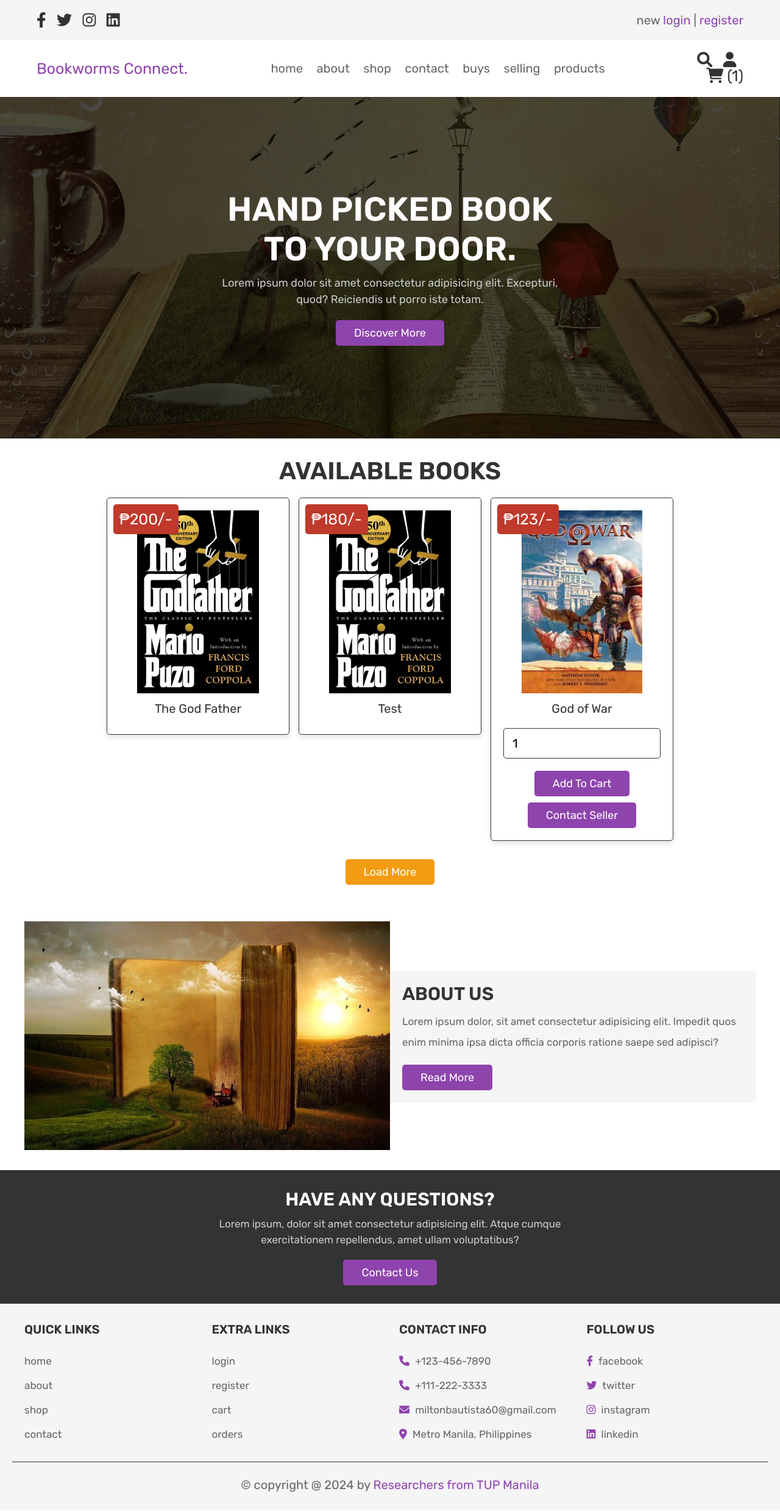
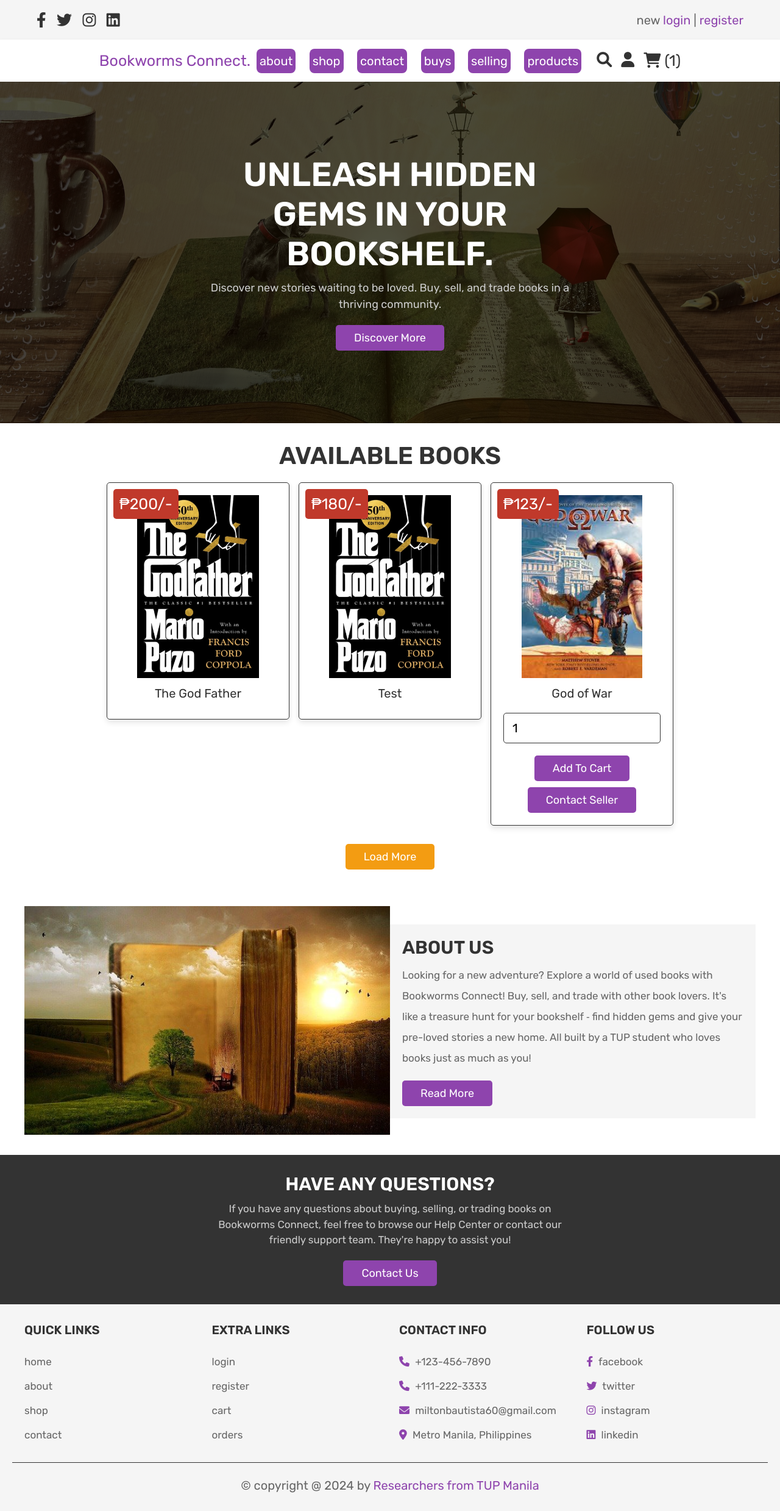
Before and after one commit to Miltonyuu/Bookworms-application, a PHP site: page /home.php in a window 1280 px wide. Shown: the whole page at 61% size. Before the commit the page ends 2447 px from the top, so only its background shows below. Run offline with PHP 8.4, Linux system fonts and the light colour scheme; a user stored in the database is signed in; data comes from the database, SQL or seed files in the repository.

Commit message:
updating the header and home
updating the header and home

```diff
--- /dev/null
+++ b/css/header.css
@@ -0,0 +1,22 @@
+.header-2{
+    display: flex;
+    justify-content: center;
+    align-items: space-between;
+}
+
+.header-2 .icon{
+    margin: 1px;
+}
+.header .header-2 .navbar .button-34{
+    background-color: #8e44ad;
+    border-radius: 8px;
+    padding-left: 5px;
+    padding-right: 5px;
+    padding-top: 8px;
+    padding-bottom: 8px;
+}
+
+#special-color{
+    color: white;
+    text-align: center;
+}
--- a/header.php
+++ b/header.php
@@ -21,6 +21,8 @@
 ?>
 
 
+<link rel="stylesheet" href="css/header.css">
+
 <header class="header">
 
    <div class="header-1">
@@ -40,17 +42,16 @@
          <a href="home.php" class="logo">Bookworms Connect.</a>
 
          <nav class="navbar">
-            <a href="home.php">home</a>
-            <a href="about.php">about</a>
-            <a href="shop.php">shop</a>
-            <a href="contact.php">contact</a>
-            <a href="orders.php">buys</a>
-            <a href="user_orders.php">selling</a>
-            <a href="user_products.php">products</a>
+         <a href="about.php"class="button-34" id="special-color">about</a>
+            <a href="shop.php"class="button-34" id="special-color">shop</a>
+            <a href="contact.php"class="button-34" id="special-color">contact</a>
+            <a href="orders.php"class="button-34" id="special-color">buys</a>
+            <a href="user_orders.php"class="button-34" id="special-color">selling</a>
+            <a href="user_products.php"class="button-34" id="special-color">products</a>
 
          </nav>
 
-         <div class="icons">
+         <div class="icons" style="display:flex; margin:0;">
             <div id="menu-btn" class="fas fa-bars"></div>
             <a href="search_page.php" class="fas fa-search"></a>
             <div id="user-btn" class="fas fa-user"></div>
@@ -65,7 +66,7 @@
 
 
             ?>
-          <div class="icons">
+          <div class="icons" style="display:flex; margin:0;">
                <?php
                      if (isset($_SESSION['user_id'])) {
                         $user_id = $_SESSION['user_id'];
@@ -77,7 +78,7 @@
 
          </div>
 
-         <div class="user-box">
+         <div class="user-box" style="margin:0;">
             <p>username : <span><?php echo $_SESSION['user_name']; ?></span></p>
             <p>email : <span><?php echo $_SESSION['user_email']; ?></span></p>
             <a href="user_profile.php" class="profile-btn">Profile Details</a>
--- a/home.php
+++ b/home.php
@@ -52,8 +52,8 @@
 <section class="home">
 
    <div class="content">
-      <h3>Hand Picked Book to your door.</h3>
-      <p>Lorem ipsum dolor sit amet consectetur adipisicing elit. Excepturi, quod? Reiciendis ut porro iste totam.</p>
+   <h3>Unleash hidden gems in your bookshelf.</h3>
+      <p>Discover new stories waiting to be loved. Buy, sell, and trade books in a thriving community.</p>
       <a href="about.php" class="white-btn">discover more</a>
    </div>
 
@@ -128,7 +128,7 @@
 
       <div class="content">
          <h3>about us</h3>
-         <p>Lorem ipsum dolor, sit amet consectetur adipisicing elit. Impedit quos enim minima ipsa dicta officia corporis ratione saepe sed adipisci?</p>
+         <p>Looking for a new adventure? Explore a world of used books with Bookworms Connect! Buy, sell, and trade with other book lovers. It's like a treasure hunt for your bookshelf &#8209 find hidden gems and give your pre-loved stories a new home. All built by a TUP student who loves books just as much as you!</p>
          <a href="about.php" class="btn">read more</a>
       </div>
 
@@ -140,7 +140,7 @@
 
    <div class="content">
       <h3>have any questions?</h3>
-      <p>Lorem ipsum, dolor sit amet consectetur adipisicing elit. Atque cumque exercitationem repellendus, amet ullam voluptatibus?</p>
+      <p> If you have any questions about buying, selling, or trading books on Bookworms Connect, feel free to browse our Help Center or contact our friendly support team. They're happy to assist you!</p>
       <a href="contact.php" class="white-btn">contact us</a>
    </div>
 
```
